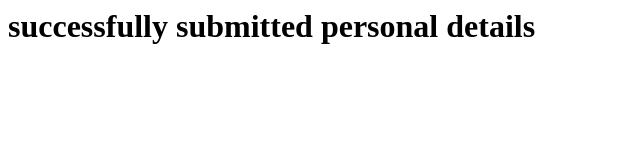
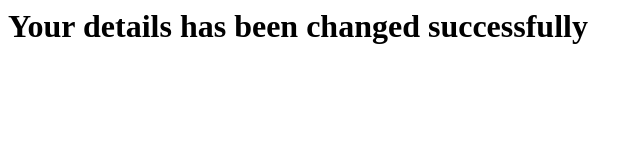
Before and after one commit to Sujan-2006/Web-Technology-Foundation, a plain HTML site: page submit.html in a window 1280 px wide. Shown: the whole page, without its empty margins (0-641 px from the left). Drawn offline with Linux system fonts and the light colour scheme.

Commit message:
mod bg color and final message

```diff
--- a/submit.html
+++ b/submit.html
@@ -3,6 +3,6 @@
 <title>submit</title>
 </head>
 <body>
-<h1> successfully submitted personal details</h1>
+<h1> Your details has been changed successfully</h1>
 </body>
 </html>
```
Also changed, not shown: index.html (+1 -1 lines).
